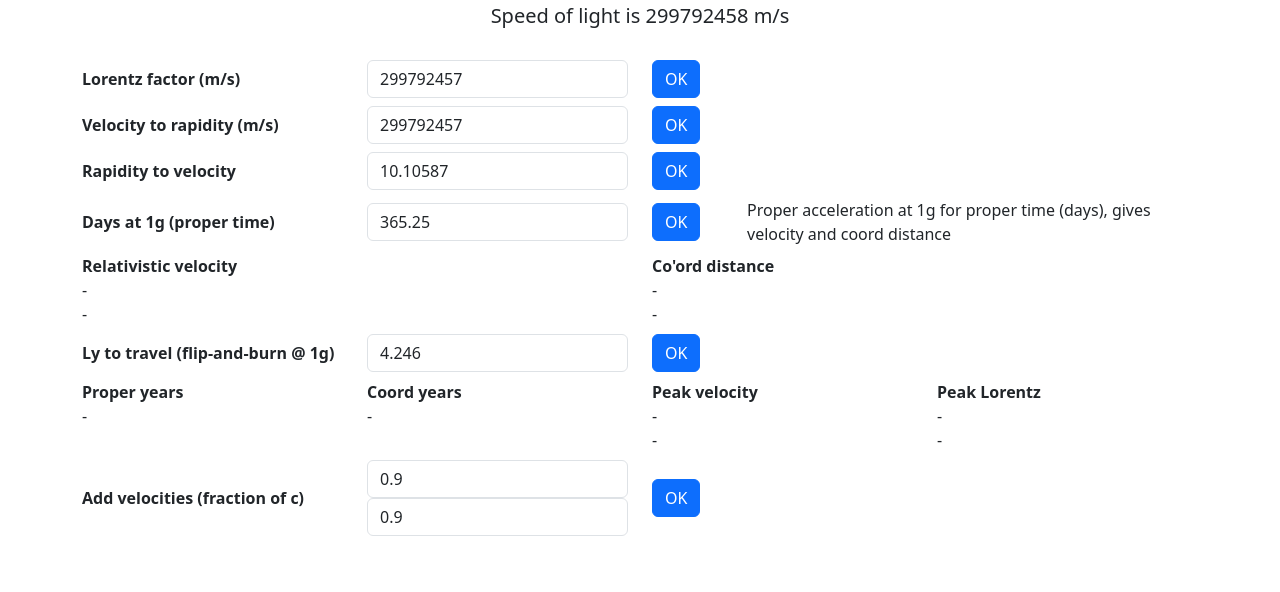
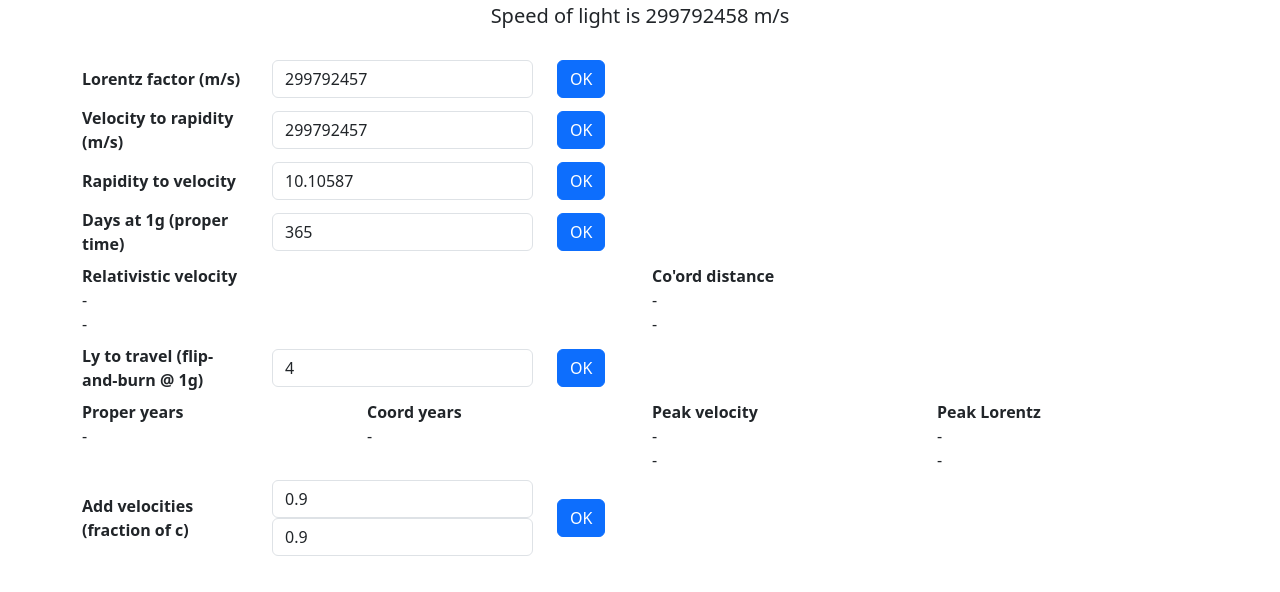
Before and after one commit to lookbusy1344/Relativity, a plain HTML site: page docs/index.html in a window 1280 px wide. Shown: the part 66-658 px from the top of the page. Drawn offline with nearby package versions, Linux system fonts and the light colour scheme.

Commit message:
Deploying with phone layout fixes

```diff
--- a/docs/index.html
+++ b/docs/index.html
@@ -13,7 +13,7 @@
 			white-space: nowrap;
 		}
 	</style>
-  <script type="module" crossorigin src="assets/index-f36ba0ea.js"></script>
+  <script type="module" crossorigin src="assets/index-C1bAD3eD.js"></script>
 </head>
 
 <body>
@@ -26,46 +26,44 @@
 		</div>
 
 		<div class="row mb-2 align-items-center">
-			<div class="col-sm-12 col-md-2 col-lg-3 fw-bold text-wrap">Lorentz factor (m/s)</div>
-			<div class="col-sm-6 col-md-3 col-lg-3"><input type="number" id="lorentzInput" placeholder="m/s"
+			<div class="col-sm-12 col-md-2 fw-bold text-wrap">Lorentz factor (m/s)</div>
+			<div class="col-sm-4 col-md-3"><input type="number" id="lorentzInput" placeholder="metres per sec"
 					value="299792457" class="form-control"></div>
-			<div class="col-sm-6 col-md-1"><button type="button" class="btn btn-primary" id="lorentzButton">OK</button>
+			<div class="col-sm-2 col-md-1"><button type="button" class="btn btn-primary" id="lorentzButton">OK</button>
 			</div>
-			<div class="col-sm-12 col-md-6 col-lg-5 text-wrap text-box" id="resultLorentz"></div>
+			<div class="col-sm-6 col-md-5 text-wrap text-box" id="resultLorentz"></div>
 		</div>
 
 		<div class="row mb-2 align-items-center">
-			<div class="col-sm-12 col-md-2 col-lg-3 fw-bold text-wrap">Velocity to rapidity (m/s)</div>
-			<div class="col-sm-6 col-md-3 col-lg-3"><input type="number" id="velocityInput" placeholder="m/s"
+			<div class="col-sm-12 col-md-2 fw-bold text-wrap">Velocity to rapidity (m/s)</div>
+			<div class="col-sm-4 col-md-3"><input type="number" id="velocityInput" placeholder="metres per sec"
 					value="299792457" class="form-control">
 			</div>
-			<div class="col-sm-6 col-md-1"><button type="button" class="btn btn-primary" id="velocityButton">OK</button>
+			<div class="col-sm-2 col-md-1"><button type="button" class="btn btn-primary" id="velocityButton">OK</button>
 			</div>
-			<div class="col-sm-12 col-md-6 col-lg-5 text-wrap text-box" id="resultVelocity"></div>
+			<div class="col-sm-6 col-md-5 text-wrap text-box" id="resultVelocity"></div>
 		</div>
 
 		<div class="row mb-2 align-items-center">
-			<div class="col-sm-12 col-md-2 col-lg-3 fw-bold text-wrap">Rapidity to velocity</div>
-			<div class="col-sm-6 col-md-3 col-lg-3"><input type="number" id="rapidityInput" placeholder="Rapidity"
+			<div class="col-sm-12 col-md-2 fw-bold text-wrap">Rapidity to velocity</div>
+			<div class="col-sm-4 col-md-3"><input type="number" id="rapidityInput" placeholder="rapidity"
 					value="10.10587" class="form-control">
 			</div>
-			<div class="col-sm-6 col-md-1"><button type="button" class="btn btn-primary" id="rapidityButton">OK</button>
+			<div class="col-sm-2 col-md-1"><button type="button" class="btn btn-primary" id="rapidityButton">OK</button>
 			</div>
-			<div class="col-sm-12 col-md-6 col-lg-5 text-wrap text-box" id="resultRapidity"></div>
+			<div class="col-sm-6 col-md-5 text-wrap text-box" id="resultRapidity"></div>
 		</div>
 
 		<div class="row mb-2 align-items-center">
-			<div class="col-sm-12 col-md-2 col-lg-3 fw-bold text-wrap">Days at 1g (proper time)</div>
-			<div class="col-sm-6 col-md-3 col-lg-3"><input type="text" id="aInput" type="number" placeholder="days"
-					value="365.25" class="form-control">
+			<div class="col-sm-12 col-md-2 fw-bold text-wrap">Days at 1g (proper time)</div>
+			<div class="col-sm-4 col-md-3"><input type="text" id="aInput" type="number" placeholder="days at 1g"
+					value="365" class="form-control">
 			</div>
-			<div class="col-sm-6 col-md-1"><button type="button" class="btn btn-primary" id="aButton">OK</button>
+			<div class="col-sm-2 col-md-1"><button type="button" class="btn btn-primary" id="aButton">OK</button>
 			</div>
-			<div class="col-sm-12 col-md-6 col-lg-5 text-wrap" id="resultA">
-				Proper acceleration at 1g for proper time (days), gives velocity and coord distance
+			<div class="col-sm-6 col-md-5 text-wrap" id="resultA">
 			</div>
 		</div>
-
 		<div class="row mb-2">
 			<div class="col-sm-6">
 				<div class="fw-bold">Relativistic velocity</div>
@@ -80,16 +78,15 @@
 		</div>
 
 		<div class="row mb-2 align-items-center">
-			<div class="col-sm-12 col-md-2 col-lg-3 fw-bold text-wrap">Ly to travel (flip-and-burn @ 1g)</div>
-			<div class="col-sm-6 col-md-3 col-lg-3"><input type="number" id="flipInput" placeholder="ly" value="4.246"
+			<div class="col-sm-12 col-md-2 fw-bold text-wrap">Ly to travel (flip-and-burn @ 1g)</div>
+			<div class="col-sm-4 col-md-3"><input type="number" id="flipInput" placeholder="light years" value="4"
 					class="form-control">
 			</div>
-			<div class="col-sm-6 col-md-1"><button type="button" class="btn btn-primary" id="flipButton">OK</button>
+			<div class="col-sm-2 col-md-1"><button type="button" class="btn btn-primary" id="flipButton">OK</button>
 			</div>
-			<div class="col-sm-12 col-md-6 col-lg-5">
+			<div class="col-sm-6 col-md-5">
 			</div>
 		</div>
-
 		<div class="row mb-2">
 			<div class="col-sm-6 col-lg-3">
 				<div class="fw-bold">Proper years</div>
@@ -112,20 +109,19 @@
 		</div>
 
 		<div class="row mb-2 align-items-center">
-			<div class="col-sm-12 col-md-2 col-lg-3 fw-bold text-wrap">Add velocities (fraction of c)</div>
-			<div class="col-sm-6 col-md-3 col-lg-3">
-				<input type="number" id="v1Input" placeholder="c" value="0.9" class="form-control">
-				<input type="number" id="v2Input" placeholder="c" value="0.9" class="form-control">
+			<div class="col-sm-12 col-md-2 fw-bold text-wrap">Add velocities (fraction of c)</div>
+			<div class="col-sm-4 col-md-3">
+				<input type="number" id="v1Input" placeholder="fraction of c" value="0.9" class="form-control">
+				<input type="number" id="v2Input" placeholder="fraction of c" value="0.9" class="form-control">
 			</div>
-			<div class="col-sm-6 col-md-1"><button type="button" class="btn btn-primary" id="addButton">OK</button>
+			<div class="col-sm-2 col-md-1"><button type="button" class="btn btn-primary" id="addButton">OK</button>
 			</div>
-			<div class="col-sm-12 col-md-6 col-lg-5 text-wrap" id="resultAdd">
+			<div class="col-sm-6 col-md-5 text-wrap" id="resultAdd">
 			</div>
 		</div>
 	</div>
 
 	<script src="https://cdn.jsdelivr.net/npm/bootstrap@5.3.0/dist/js/bootstrap.bundle.min.js"></script>
-
 </body>
 
 </html>
```
Also changed, not shown: 2 other files.
